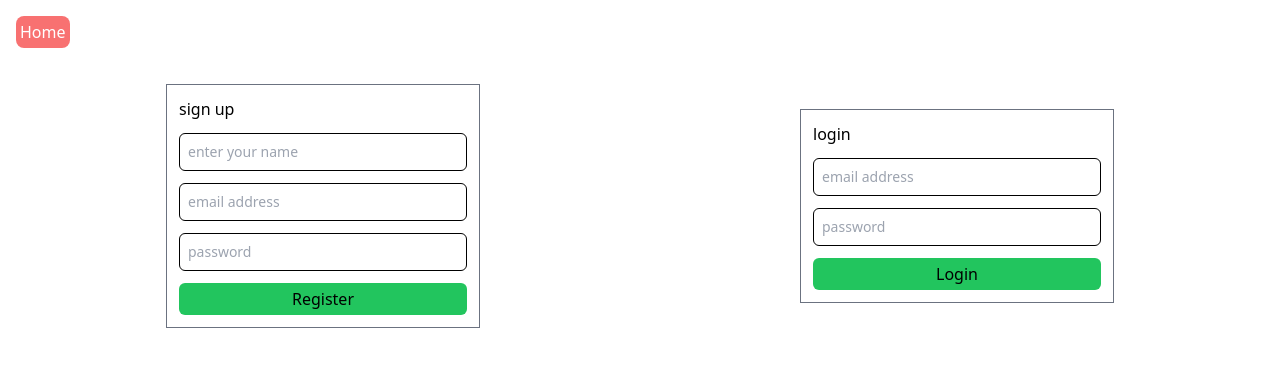
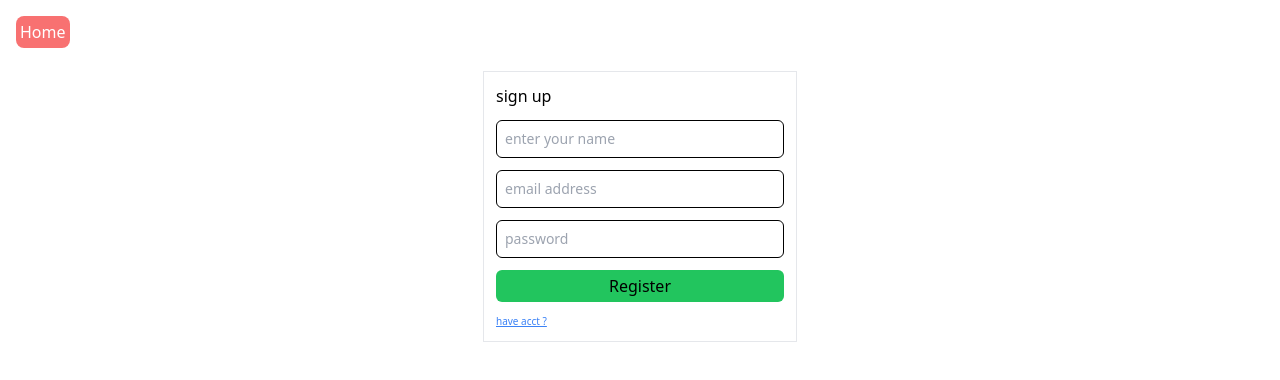
Before and after one commit to rizwan-143/twoPagesMiniEcommerceWeb, a website: page htmlPages/form.html in a window 1280 px wide. Drawn offline with nearby package versions, Linux system fonts and the light colour scheme.

Commit message:
new files

```diff
--- a/addToCart.js
+++ b/addToCart.js
@@ -7,6 +7,7 @@ const selectProducts = document.getElementById('select-products');
 const clearCart = document.getElementById('clear-cart');
 const totalPrice = document.getElementById('total-price');
 const backToHome = document.getElementById('home');
+const cartQuantity = document.getElementById('cart-quantity');
 
 // Go back to home
 backToHome.addEventListener('click', () => {
@@ -105,4 +106,6 @@ cartItemsDiv.forEach((cartItem, index) => {
   });
 });
 
+cartQuantity.innerText = currentItems.length;
+
 updateTotal();
--- a/htmlPages/form.html
+++ b/htmlPages/form.html
@@ -14,27 +14,19 @@
     </div>
     <div class="flex flex-col lg:flex-row mt-6 px-3 gap-3 justify-around items-center lg:h-[300px] w-full">
         <!-- sign up form -->
-         <form  class=" w-full lg:w-1/4 flex flex-col gap-3 border border-gray-500 p-3" id="registeration-form">
+         <form  class=" w-full lg:w-1/4 flex flex-col gap-3 border  p-3" id="registeration-form">
             <h3>sign up</h3>
-            <input type="text" placeholder="enter your name" name="registrationName" id="" class="border border-black  text-sm p-2 rounded-md">
-            <input type="email" placeholder="email address" name="registrationEmail" id="" class="border border-black text-sm p-2 rounded-md">
+            <input type="text" placeholder="enter your name" name="registrationName" id="" class="border border-black  text-sm p-2 rounded-md" required>
+            <input type="email" placeholder="email address" name="registrationEmail" id="" class="border border-black text-sm p-2 rounded-md" required>
             <input type="password" name="registrationPassword" placeholder="password" class="border border-black  text-sm p-2 rounded-md">
             <button class="bg-green-500 p-1 rounded-md capitalize" type="submit">
                 register
             </button>
+            <a href="./login.html" class="text-blue-500 underline text-[10px]">have acct ?</a>
+
          </form>
 
 
-
-         <!-- login form -->
-            <form  class=" w-full lg:w-1/4 flex flex-col gap-3 border border-gray-500 p-3" id="login-form">
-            <h3>login</h3>
-            <input type="email" placeholder="email address" name="loginEmail" id="" class="border border-black text-sm p-2 rounded-md">
-            <input type="password" name="loginPassword" placeholder="password" class="border border-black  text-sm p-2 rounded-md">
-            <button class="bg-green-500 p-1 rounded-md capitalize" type="submit">
-                login
-            </button>
-         </form>
     </div>
 
    <script src="../form.js"></script>
--- a/index.js
+++ b/index.js
@@ -10,7 +10,7 @@ let loginUser = JSON.parse(localStorage.getItem('currentUser'));
 const myProducts = document.getElementById('my-products');
 const humberger = document.getElementById('humberger');
 const menu  = document.getElementById('menu');
-
+const cartCount = document.getElementById("cart-count");
 if (loginSignup && myProfile) {
   if (loginUser) {
     loginSignup.classList.add('hidden');
```
Also changed, not shown: htmlPages/addToCart.html (+4 -1 lines), index.html (+1 -0 lines).
